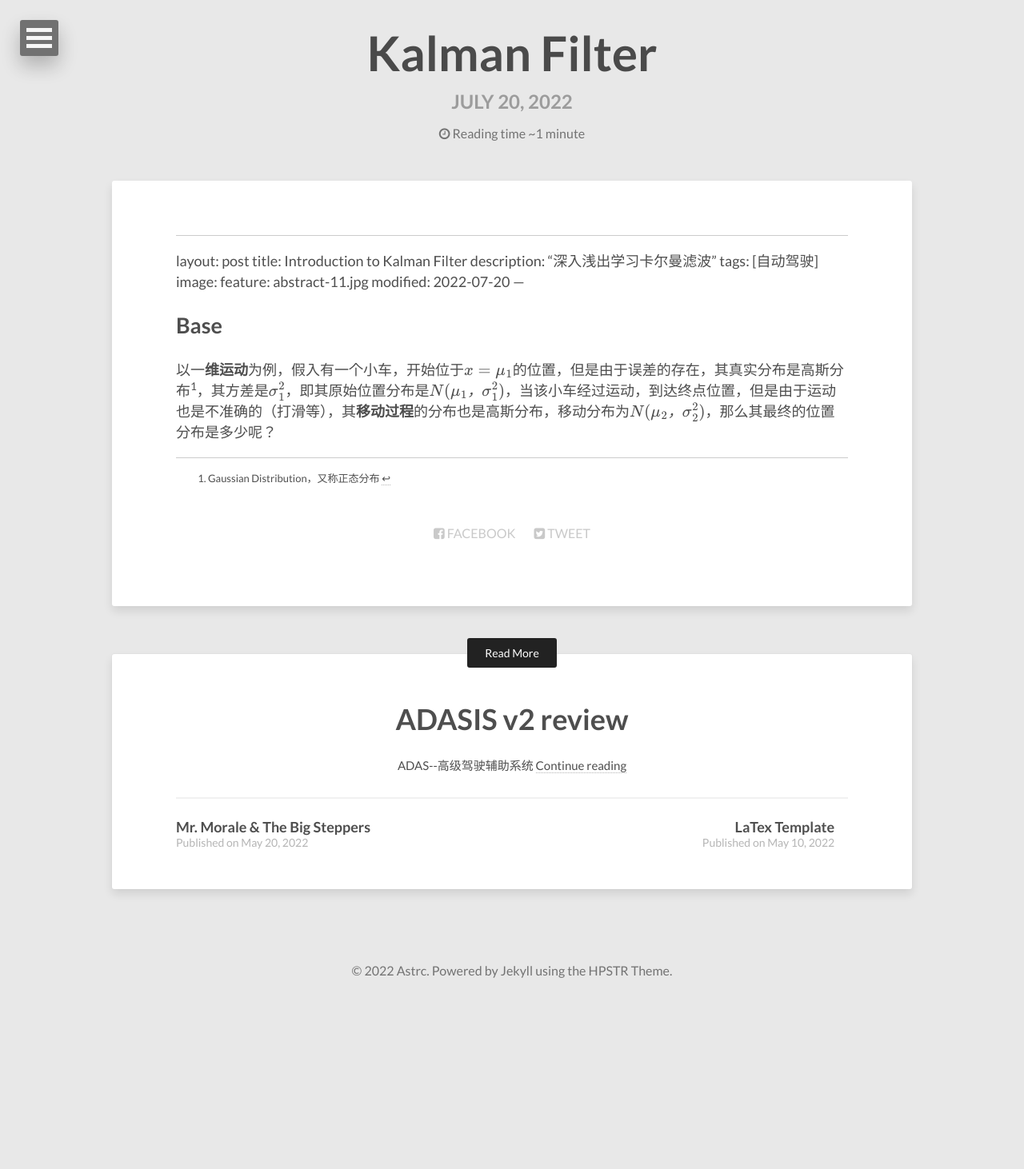
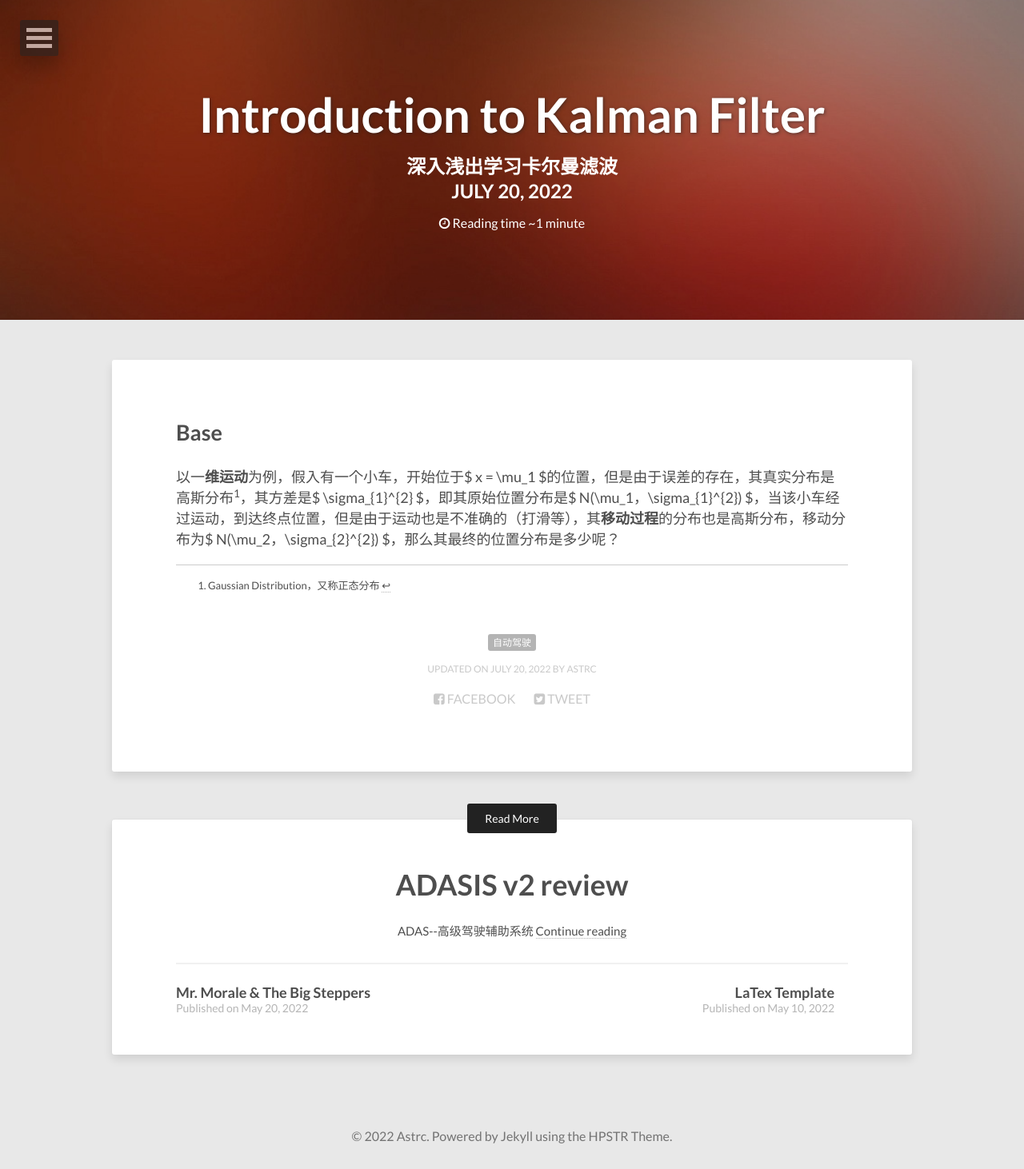
Before and after one commit to lucameng/lucameng.github.io, a Jekyll site: the page built from _posts/2022-07-20-Kalman-Filter.md, in a window 1280 px wide. Shown: the whole page at 80% size. Built offline with Jekyll 4.4.1, drawn with Linux system fonts in a browser that asks for light colours; our own code applies the rules of GitHub Pages for plain Markdown files; formulas are drawn with MathJax 3; before the commit the page ends 1255 px from its top, so only the background shows below that; part of the change alters nothing that is shown.

Commit message:
new post: KF

```diff
--- a/_posts/2022-07-20-Kalman-Filter.md
+++ b/_posts/2022-07-20-Kalman-Filter.md
@@ -1,8 +1,3 @@
-<script type="text/javascript" src="http://cdn.mathjax.org/mathjax/latest/MathJax.js?config=TeX-AMS-MML_HTMLorMML"></script>
-<script type="text/x-mathjax-config">
-    MathJax.Hub.Config({ tex2jax: {inlineMath: [['$', '$']]}, messageStyle: "none" });
-</script>
-
 ---
 layout: post
 title: Introduction to Kalman Filter
@@ -13,6 +8,7 @@ image:
 modified: 2022-07-20
 ---
 
+{% raw %}
 ## Base
 
 以一**维运动**为例，假入有一个小车，开始位于$ x = \mu_1 $的位置，但是由于误差的存在，其真实分布是高斯分布[^1]，其方差是$ \sigma_{1}^{2} $，即其原始位置分布是$ N(\mu_1，\sigma_{1}^{2}) $，当该小车经过运动，到达终点位置，但是由于运动也是不准确的（打滑等），其**移动过程**的分布也是高斯分布，移动分布为$ N(\mu_2，\sigma_{2}^{2}) $，那么其最终的位置分布是多少呢？
@@ -29,3 +25,4 @@ modified: 2022-07-20
 
 ---
 [^1]: Gaussian Distribution，又称正态分布
+{% endraw %}
```
